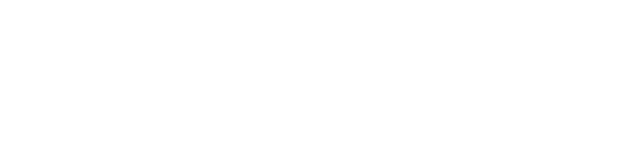
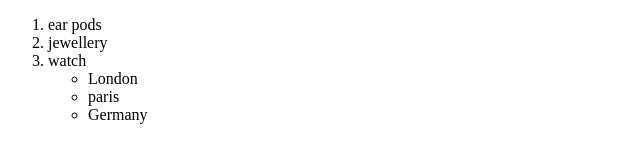
Before and after one commit to acciojob/shopping-or-holiday-Tazh-nik, a website: page main.html in a window 1280 px wide. Shown: the whole page, without its empty margins (0-640 px from the left). Drawn offline with Linux system fonts and the light colour scheme.

Commit message:
created a submission

```diff
--- a/main.html
+++ b/main.html
@@ -7,6 +7,20 @@
 </head>
 
 <body>
+
+	<list>
+		<ol>
+			<li data-ns-test="shoppingList">ear pods</li>
+			<li data-ns-test="shoppingList">jewellery</li>
+			<li data-ns-test="shoppingList">watch</li
+		</ol>
+		<ul>
+			<li data-ns-test="holidayList">London</li>
+			<li data-ns-test="holidayList">paris</li>
+			<li data-ns-test="holidayList">Germany</li
+		</ul>
+	</list>
+	</list>
 	<!-- the entire body must be written by student -->
     <script type="text/javascript" src="./script.js">
 </script>
```
